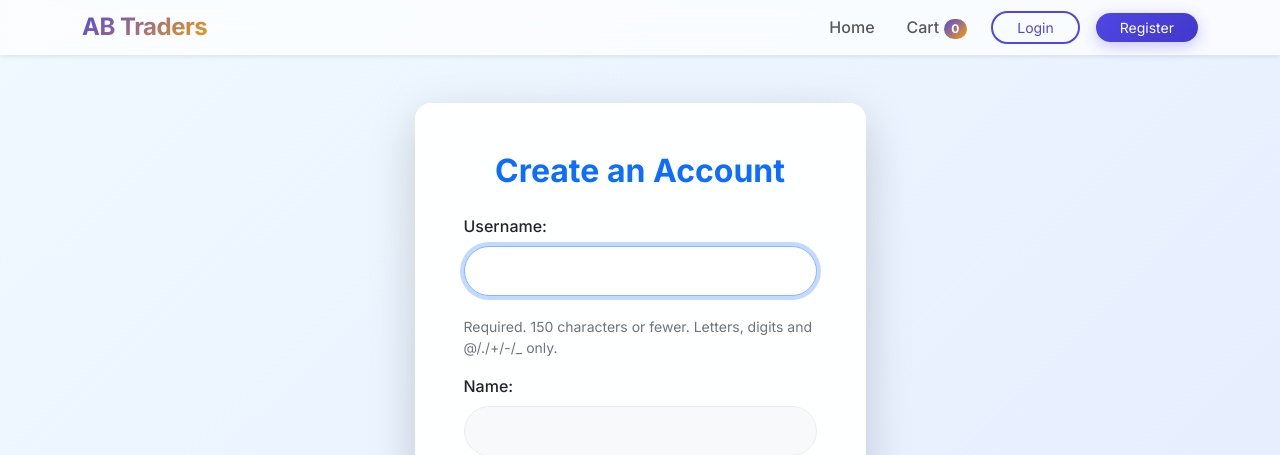
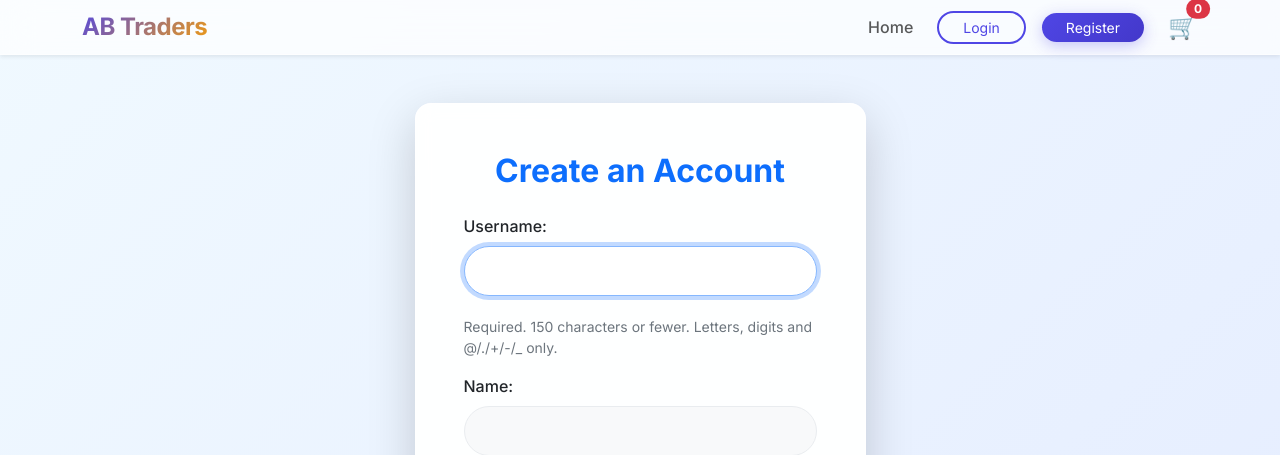
Before and after one commit to Ashokbharathi2002/abt, a Django app: page /register/ in a window 1280 px wide. Shown: the top 455 px of the page. Run offline with Django 5.2, Linux system fonts and the light colour scheme.

Commit message:
feat: implement store views for cart management, checkout, and user registration with base template styling

```diff
--- a/store/views.py
+++ b/store/views.py
@@ -7,7 +7,9 @@ from .services import send_telegram_message
 from .forms import CustomerRegistrationForm
 
 def home(request):
-    products = Product.objects.all()
+    cart = request.session.get('cart', {})
+    cart_product_ids = [int(pid) for pid in cart.keys()]
+    products = Product.objects.exclude(id__in=cart_product_ids)
     return render(request, 'store/home.html', {'products': products})
 
 def product_detail(request, product_id):
--- a/templates/base.html
+++ b/templates/base.html
@@ -57,13 +57,20 @@
     <nav class="navbar navbar-expand-lg navbar-light bg-white shadow-sm sticky-top py-1">
         <div class="container">
             <a href="{% url 'home' %}" class="navbar-brand fw-bold text-primary fs-4">AB Traders</a>
-            <button class="navbar-toggler" type="button" data-bs-toggle="collapse" data-bs-target="#navbarNav">
-                <span class="navbar-toggler-icon"></span>
-            </button>
-            <div class="collapse navbar-collapse justify-content-end" id="navbarNav">
+            <div class="d-flex align-items-center gap-3 order-lg-last">
+                <a class="nav-link fw-medium d-flex align-items-center position-relative" href="{% url 'view_cart' %}">
+                    <span style="font-size: 1.5rem;">🛒</span>
+                    <span class="position-absolute top-0 start-100 translate-middle badge rounded-pill bg-danger" style="font-size: 0.75rem;">
+                        {{ request.session.cart|length }}
+                    </span>
+                </a>
+                <button class="navbar-toggler" type="button" data-bs-toggle="collapse" data-bs-target="#navbarNav">
+                    <span class="navbar-toggler-icon"></span>
+                </button>
+            </div>
+            <div class="collapse navbar-collapse justify-content-end me-lg-4" id="navbarNav">
                 <ul class="navbar-nav align-items-center gap-3">
                     <li class="nav-item"><a class="nav-link fw-medium" href="{% url 'home' %}">Home</a></li>
-                    <li class="nav-item"><a class="nav-link fw-medium" href="{% url 'view_cart' %}">Cart <span class="badge bg-primary rounded-pill">{{ request.session.cart|length }}</span></a></li>
                     {% if user.is_authenticated %}
                         <li class="nav-item text-muted">Hello, {{ user.username }}</li>
                         <li class="nav-item">
```
Also changed, not shown: db.sqlite3.
